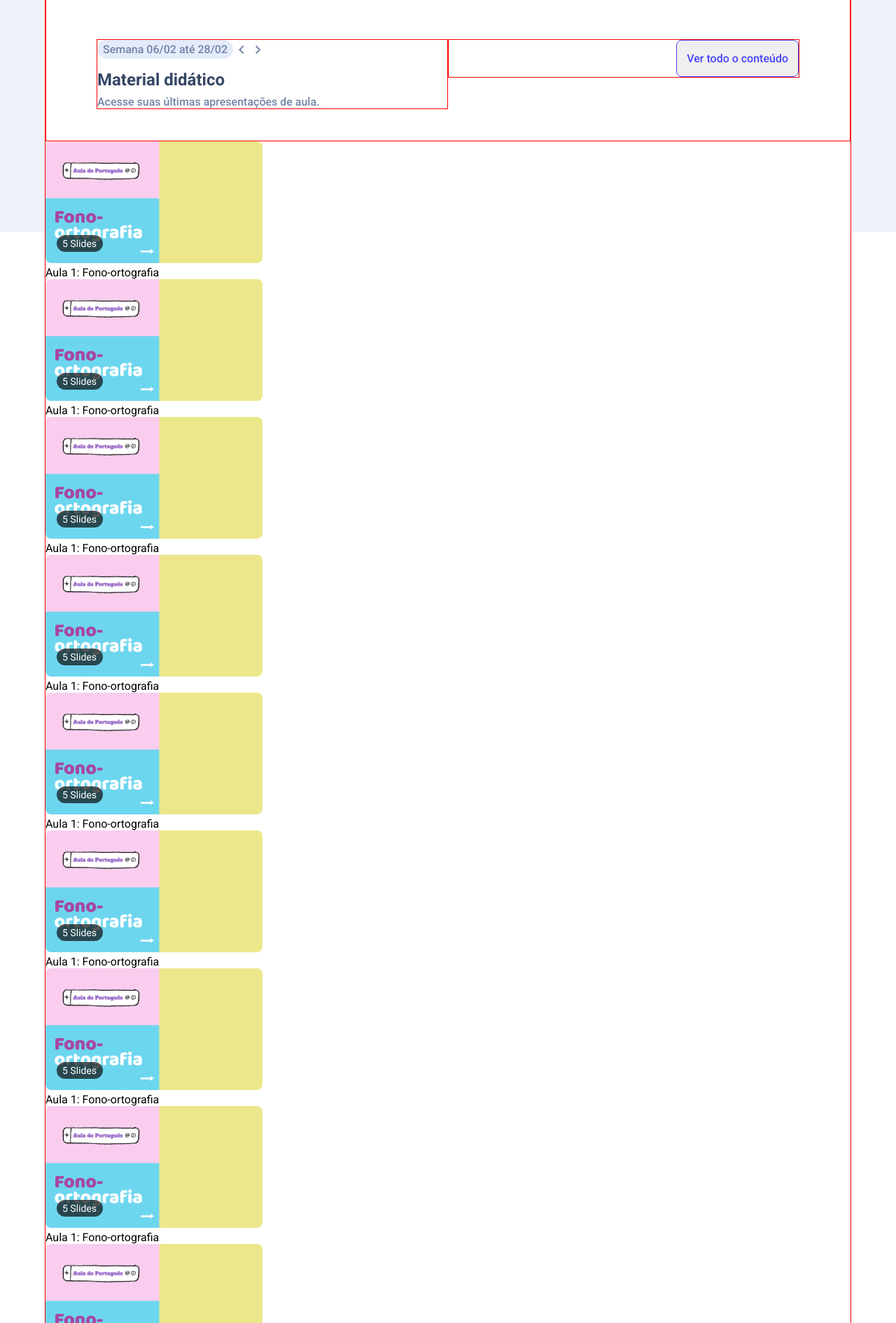
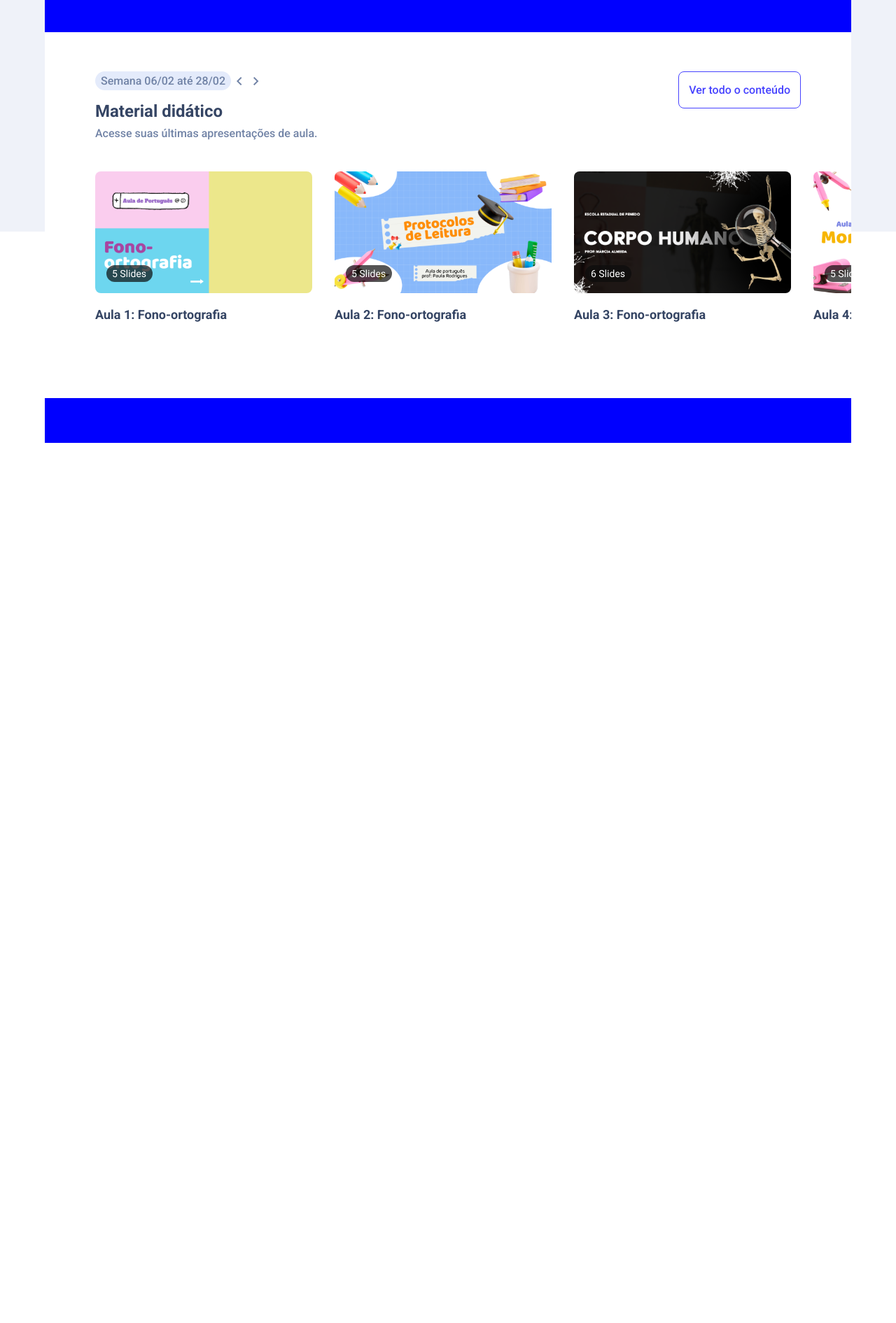
Before and after one commit to JennyLamego2022/trakto-platform, an Angular app: page /material in a window 1280 px wide. Shown: the part 469-2360 px from the top of the page at 70% size. After the commit the page ends 1102 px from the top, so only its background shows below. Built offline with nearby package versions, Linux system fonts and the light colour scheme.

Commit message:
feat: Criação do container aulas e função scroll

```diff
--- a/src/app/app.module.ts
+++ b/src/app/app.module.ts
@@ -22,7 +22,8 @@ import { MaterialDidaticoComponent } from './componentes/material-didatico/mater
     BrowserModule,
     AppRoutingModule,
     ReactiveFormsModule,
-    DatePipe
+    DatePipe,
+
   ],
   providers: [DatePipe],
   bootstrap: [AppComponent]
--- a/src/app/componentes/material-didatico/carousel-material-didatico.component.css
+++ b/src/app/componentes/material-didatico/carousel-material-didatico.component.css
@@ -1,12 +1,13 @@
 .material{
-  border: 1px solid red;
+  /* border: 1px solid red; */
   background-color: var(--bg-input-color);
   width: 100%;
   font-family: var(--font-family-primary);
+  margin-top: 48px;
 }
 
 .header{
-  border: 1px solid red;
+  /* border: 1px solid red; */
   /* background-color: blueviolet; */
   width: auto;
   height: 100%;
@@ -19,7 +20,7 @@
 }
 
 .info-header, .btn{
-  border: 1px solid red;
+  /* border: 1px solid red; */
   width: 100%;
   height: 100%;
 }
@@ -37,6 +38,13 @@
   align-items: center;
 }
 
+.btn-cont {
+  border: none;
+  background-color: transparent;
+  color: #7183A6;
+  cursor: pointer;
+}
+
 .btn-data{
   background-color: #E4EBFB;
   font-size: 1rem;
@@ -46,7 +54,10 @@
   padding: 4px 8px;
   border-radius: 500px;
   border: none;
+  cursor: pointer;
 }
+
+
 
 .header p:nth-child(2){
   font-weight: 400;
@@ -62,9 +73,13 @@
   padding-top: 1rem;
 }
 
-.btn{
+.btn {
   display: flex;
   justify-content: flex-end;
+  background-color: transparent;
+}
+.btn button:hover{
+  background-color: #E4EBFB;
 }
 
 .btn button{
@@ -74,5 +89,32 @@
   color:#4743FF;
   font-size: 16px;
   font-weight: 500;
-  /* line-height: 19px; */
+  background-color: transparent;
 }
+
+.section-card{
+  display: flex;
+  flex-direction: row;
+  gap: 2rem;
+  padding: 0 4.5rem;
+  max-width: 1792px;
+  overflow: scroll;
+  scroll-behavior: smooth;
+  /* background-color: #7183A6; */
+}
+
+.card{
+  max-width: 310px;
+  padding-bottom: 84px;
+  cursor: pointer;
+}
+
+.card figcaption{
+  height: 46px;
+  /* border: 1px solid red; */
+  margin-top: 1rem;
+  font-size: 18px;
+  font-weight: 600;
+  color: #354564;
+
+}
--- a/src/app/componentes/material-didatico/material-didatico.component.html
+++ b/src/app/componentes/material-didatico/material-didatico.component.html
@@ -27,9 +27,9 @@
       <section class="material">
         <div class="header">
           <div class="info-header">
-            <p><button class="btn-data" >Semana 06/02 até 28/02</button>
-              <span class="material-symbols-outlined">chevron_left</span>
-              <span class="material-symbols-outlined">chevron_right</span>
+            <p ><button class="btn-data" >Semana 06/02 até 28/02</button>
+              <button (click)="offButtonClick()" class="material-symbols-outlined btn-cont">chevron_left</button>
+              <button (click)="onButtonClick()" class="material-symbols-outlined btn-cont">chevron_right</button>
             </p>
 
             <h1 class="title">Material didático</h1>
@@ -40,59 +40,60 @@
           </div>
         </div>
 
-        <div class="section-card">
+        <div class="section-card" #myScrollableElement style="overflow-x: scroll;">
 
               <div class="card">
                 <img src="assets/img/aula-1.svg" alt="Tela inicial do curso">
-                <legend>Aula 1: Fono-ortografia</legend>
+                <figcaption>Aula 1: Fono-ortografia</figcaption>
+              </div>
+
+              <div class="card">
+                <img src="assets/img/aula-2.svg" alt="Tela inicial do curso">
+                <figcaption>Aula 2: Fono-ortografia</figcaption>
+              </div>
+
+              <div class="card">
+                <img src="assets/img/aula-3.svg" alt="Tela inicial do curso">
+                <figcaption>Aula 3: Fono-ortografia</figcaption>
+              </div>
+
+              <div class="card">
+                <img src="assets/img/aula-4.svg" alt="Tela inicial do curso">
+                <figcaption>Aula 4: Fono-ortografia</figcaption>
+              </div>
+
+              <div class="card">
+                <img src="assets/img/aula-5.svg" alt="Tela inicial do curso">
+                <figcaption>Aula 5: Fono-ortografia</figcaption>
               </div>
 
               <div class="card">
                 <img src="assets/img/aula-1.svg" alt="Tela inicial do curso">
-                <legend>Aula 1: Fono-ortografia</legend>
+                <figcaption>Aula 6: Fono-ortografia</figcaption>
               </div>
 
               <div class="card">
-                <img src="assets/img/aula-1.svg" alt="Tela inicial do curso">
-                <legend>Aula 1: Fono-ortografia</legend>
+                <img src="assets/img/aula-2.svg" alt="Tela inicial do curso">
+                <figcaption>Aula 7: Fono-ortografia</figcaption>
               </div>
 
               <div class="card">
-                <img src="assets/img/aula-1.svg" alt="Tela inicial do curso">
-                <legend>Aula 1: Fono-ortografia</legend>
+                <img src="assets/img/aula-3.svg" alt="Tela inicial do curso">
+                <figcaption>Aula 8: Fono-ortografia</figcaption>
               </div>
 
               <div class="card">
-                <img src="assets/img/aula-1.svg" alt="Tela inicial do curso">
-                <legend>Aula 1: Fono-ortografia</legend>
+                <img src="assets/img/aula-4.svg" alt="Tela inicial do curso">
+                <figcaption>Aula 9: Fono-ortografia</figcaption>
               </div>
 
               <div class="card">
-                <img src="assets/img/aula-1.svg" alt="Tela inicial do curso">
-                <legend>Aula 1: Fono-ortografia</legend>
-              </div>
-
-              <div class="card">
-                <img src="assets/img/aula-1.svg" alt="Tela inicial do curso">
-                <legend>Aula 1: Fono-ortografia</legend>
-              </div>
-
-              <div class="card">
-                <img src="assets/img/aula-1.svg" alt="Tela inicial do curso">
-                <legend>Aula 1: Fono-ortografia</legend>
-              </div>
-
-              <div class="card">
-                <img src="assets/img/aula-1.svg" alt="Tela inicial do curso">
-                <legend>Aula 1: Fono-ortografia</legend>
-              </div>
-
-              <div class="card">
-                <img src="assets/img/aula-1.svg" alt="Tela inicial do curso">
-                <legend>Aula 1: Fono-ortografia</legend>
+                <img src="assets/img/aula-5.svg" alt="Tela inicial do curso">
+                <figcaption>Aula 10: Fono-ortografia</figcaption>
               </div>
         </div>
-
+        <!-- <div *ngFor="let item of this.items">
+          <p>{{items}}</p></div> -->
       </section>
       <section class="videos">
 
--- a/src/app/componentes/material-didatico/material-didatico.component.ts
+++ b/src/app/componentes/material-didatico/material-didatico.component.ts
@@ -1,10 +1,27 @@
-import { Component } from '@angular/core';
+import { Component, OnInit, ViewChild } from '@angular/core';
 
 @Component({
   selector: 'app-material-didatico',
   templateUrl: './material-didatico.component.html',
-  styleUrls: ['./material-didatico.component.css', './mq-material-didatico.component.css', './carousel-material-didatico.component.css']
+  styleUrls: ['./material-didatico.component.css','./mq-material-didatico.component.css', './carousel-material-didatico.component.css']
 })
-export class MaterialDidaticoComponent {
+export class MaterialDidaticoComponent implements OnInit {
 
-}
+  @ViewChild('myScrollableElement', { static:false}) myScrollableElement:any;
+
+  constructor(){}
+
+  ngOnInit(): void {}
+
+
+  onButtonClick(){
+    const scrollable = this.myScrollableElement.nativeElement;
+    scrollable.scrollLeft += 1000;
+    }
+
+  offButtonClick(){
+    const scrollable = this.myScrollableElement.nativeElement;
+    scrollable.scrollLeft -= 1000;
+    }
+
+  }
```
